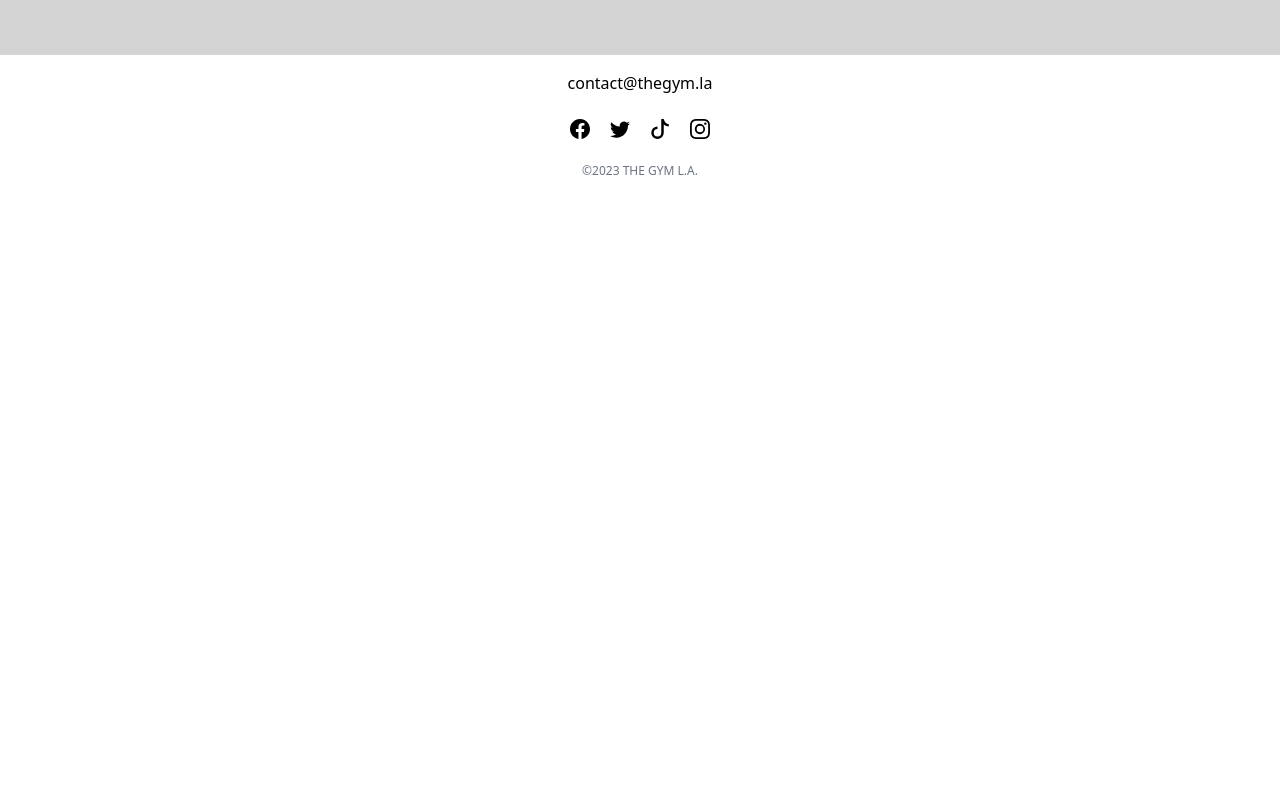
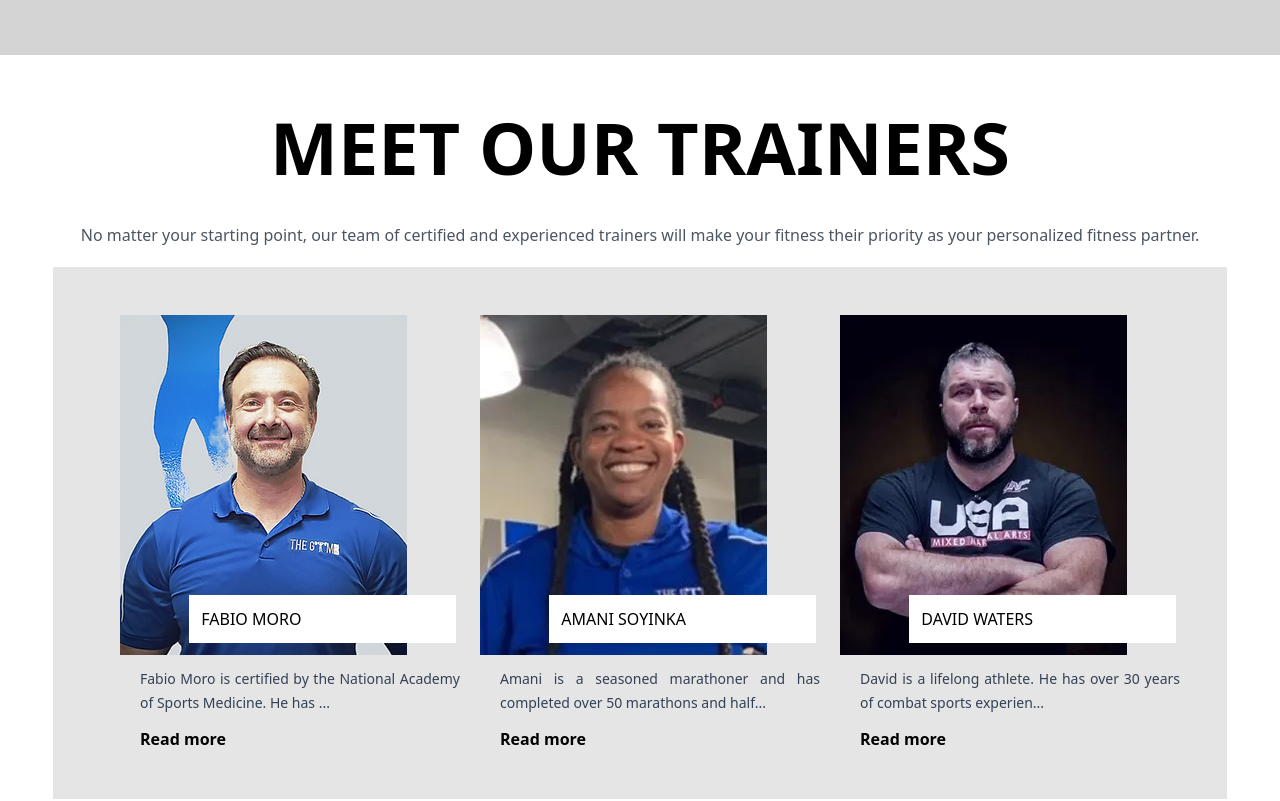
Before and after one commit to jozef-hudec-27/gym-site-clone, a Next.js app: page / in a window 1280 px wide. Shown: the part 1701-2502 px from the top of the page. Before the commit the page ends 1896 px from the top, so only its background shows below. Built offline with nearby package versions, Linux system fonts and the light colour scheme.

Commit message:
Add trainers section

```diff
--- a/app/page.jsx
+++ b/app/page.jsx
@@ -1,9 +1,12 @@
 import FacilityCard from '@components/FacilityCard'
+import TrainerCard from '@components/TrainerCard'
 import Image from 'next/image'
+import { trainers } from '@info'
 
 function HomePage() {
   return (
     <div>
+      {/* HERO  */}
       <section className="hero-section flex-center flex-col gap-32 py-24 px-12 bg-hero bg-cover w-10/12 mx-auto">
         <h1 className="text-3xl md:text-6xl text-center uppercase text-white font-extrabold drop-shadow-2xl">
           The ultimate
@@ -16,6 +19,7 @@ function HomePage() {
         </button>
       </section>
 
+      {/* DESCRIPTION + JOIN */}
       <section className="flex flex-col lg:flex-row justify-between gap-0 lg:gap-3 w-10/12 mx-auto mt-10 relative">
         <div className="bg-black flex-center p-16 lg:p-5 w-full lg:w-1/2">
           <div className="flex flex-col gap-12 items-center w-10/12 sm:w-2/3">
@@ -36,6 +40,7 @@ function HomePage() {
         </button>
       </section>
 
+      {/* FACILITIES */}
       <section className="bg-neutral-300 py-14 flex-center flex-col gap-14 mt-1.5">
         <h2 className="uppercase font-extrabold text-5xl md:text-7xl">Facilities</h2>
 
@@ -46,6 +51,21 @@ function HomePage() {
           <FacilityCard facility={{ filename: 'facility4.webp', items: ['9500 Square Feet', 'Five Star Service'] }} />
         </div>
       </section>
+
+      {/* TRAINERS */}
+      <section className="flex-center flex-col mt-14">
+        <h2 className="uppercase font-extrabold text-5xl md:text-7xl text-center">Meet our trainers</h2>
+        <p className="mt-8 px-4 py-2 text-gray-600">
+          No matter your starting point, our team of certified and experienced trainers will make your fitness their
+          priority as your personalized fitness partner.{' '}
+        </p>
+
+        <div className="flex flex-wrap justify-center gap-10 bg-neutral-200 w-11/12 py-12 mt-3">
+          {trainers.map((trainer, i) => {
+            return <TrainerCard key={i} trainer={trainer} />
+          })}
+        </div>
+      </section>
     </div>
   )
 }
--- a/components/FacilityCard.jsx
+++ b/components/FacilityCard.jsx
@@ -6,7 +6,7 @@ function FacilityCard({ facility }) {
   return (
     <div className="bg-black flex border border-black border-solid border-t-0">
       <div className="w-1/2">
-        <Image src={`/assets/images/${filename}`} width={310} height={0} />
+        <Image src={`/assets/images/${filename}`} alt="Gym facility" width={310} height={0} />
       </div>
 
       <div className="w-1/2 p-6">
--- /dev/null
+++ b/components/TrainerCard.jsx
@@ -0,0 +1,37 @@
+'use client'
+
+import Image from 'next/image'
+import { useState } from 'react'
+
+function TrainerCard({ trainer }) {
+  const { name, filename, description } = trainer
+
+  const [showFullDescription, setShowFullDescription] = useState(false)
+
+  return (
+    <div className="flex  flex-col gap-3">
+      <div className="relative flex flex-col">
+        <Image src={`/assets/images/${filename}`} alt="Trainer" width={287} height={0} />
+
+        <div className="w-10/12 absolute bg-white p-3 -right-4 bottom-3">
+          <p className="uppercase ">{name}</p>
+        </div>
+      </div>
+
+      <p className="max-w-xs text-justify text-sm translate-x-0 md:translate-x-5 text-slate-700 leading-6">
+        {showFullDescription ? description : description.slice(0, 75) + '...'}
+      </p>
+
+      <button
+        className="translate-x-0 md:translate-x-5 font-semibold w-fit hover:text-slate-700"
+        onClick={() => {
+          setShowFullDescription((prev) => !prev)
+        }}
+      >
+        Read {showFullDescription ? 'less' : 'more'}
+      </button>
+    </div>
+  )
+}
+
+export default TrainerCard
--- /dev/null
+++ b/info.js
@@ -0,0 +1,30 @@
+export const trainers = [
+  {
+    name: 'Fabio Moro',
+    filename: 'trainer1.webp',
+    description: `Fabio Moro is certified by the National Academy of Sports Medicine. He has been training for over 25 years and
+  has dedicated himself to teaching and promoting total body health and fitness. As a novice competitor in 2001,
+  he placed 5th in the lightweight division of the world-renowned Los Angeles BodyBuilding, Fitness & Figure
+  Championships. A year later in 2002, he placed 4th in the Heavyweight class. Again in 2004, he placed 6th in the
+  novice lightweight division. In 2010, Mr. Moro again placed 2nd in a tight and highly competitive weight class.
+  Fabio is certified in the following categories: -CEU Corner: Metabolic Training: Is Cardio Worth Your Time? -CEU
+  Corner: Nutrition and Exercise -CEU Corner: Osteoporosis: What You Should Know -CEU Corner: Suspension Training
+  for Older Adults -CEU Corner: Train the Brain -Feeding the Athlete -Fitness Nutrition Specialist (FNS)
+  -Integrated Reactive Training -Integrated Resistance Training -The Harmful Effects of Excessive Exercise`,
+  },
+  {
+    name: 'Amani Soyinka',
+    filename: 'trainer2.webp',
+    description: `Amani is a seasoned marathoner and has completed over 50 marathons and half marathons. Amani specializes in strength training and also works to prepare her clients in their training for 5Ks, 10Ks, Half and Full marathons. A high-school basketball and field hockey all-star, fitness has always been an integral part of Amani’s life.
+  SPECIALTIES:
+  ●Educating novice workout enthusiasts by providing them with time effective and efficient fitness solutions.
+  ●Pre and postnatal fitness
+  Cross-training for long distance runners`,
+  },
+  {
+    name: 'David Waters',
+    filename: 'trainer3.webp',
+    description: `David is a lifelong athlete. He has over 30 years of combat sports experience including wrestling, jiu jitsu, mma, Muay Thai and boxing. After college wrestling David started training and fighting mma. He has coached numerous UFC, Bellator and other pro and amateur fighters over the years.
+  He has been a certified personal trainer for over 15 years. Strength training and conditioning has always been a staple in his workouts. He has a focus on proper form and helping his clients achieve realistic goals. He believes that changing your life is a process that takes consistency and healthy life choices. Every client is a unique project and David Waters can get you to the finish line! `,
+  },
+]
```
